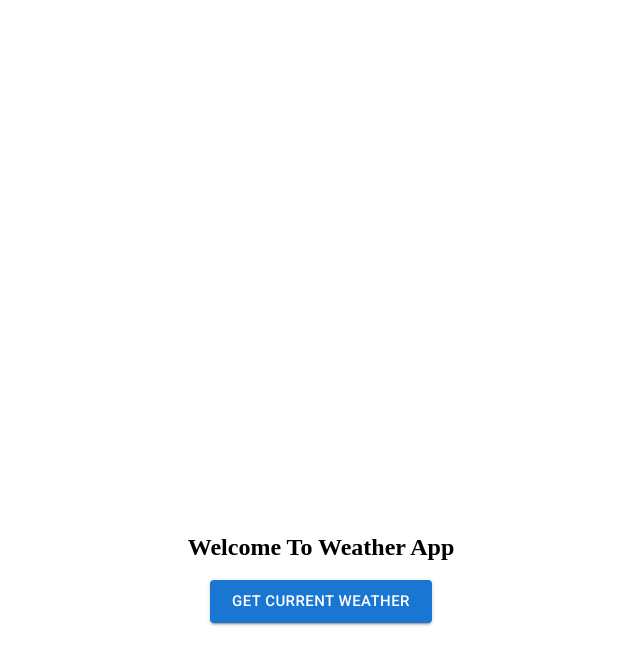
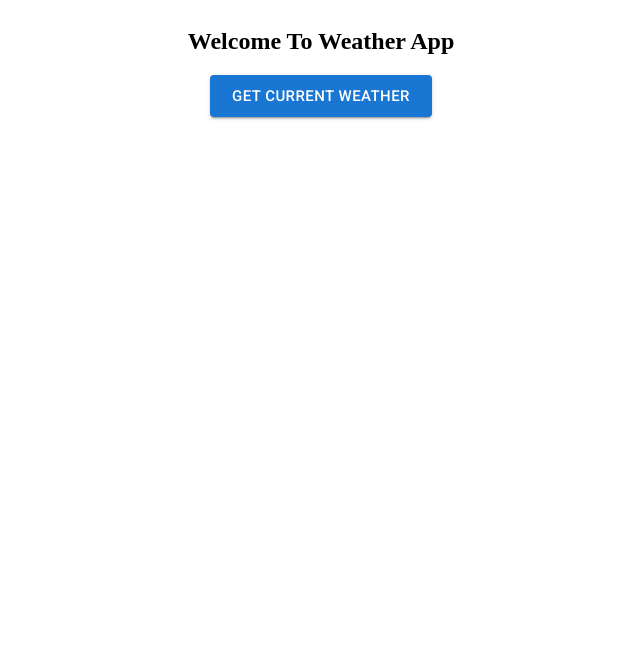
Before and after one commit to liu-xiaotian/react-concise-challenge, a React (Vite) app in the folder weather-app/: page / in a window 1280 px wide. Shown: the top 664 px of the page, without its empty margins (319-959 px from the left). Built offline with nearby package versions, Linux system fonts and the light colour scheme.

Commit message:
重构与切换 3-5

```diff
--- a/weather-app/src/App.jsx
+++ b/weather-app/src/App.jsx
@@ -1,14 +1,20 @@
+import { useState } from "react";
 import Container from "./components/Container";
 import Forecast from "./components/Forecast";
 import Home from "./components/Home";
 import useGeolocation from "./hooks/useGeolocation";
 
 function App() {
-  const { getPosition, status } = useGeolocation();
+  const { getPosition, status, position } = useGeolocation();
+
+  const [isHome, setIsHome] = useState(true);
+
   return (
     <Container>
-      <Home getPosition={getPosition} status={status} />
-      {/* <Forecast /> */}
+      {isHome && (
+        <Home getPosition={getPosition} status={status} setIsHome={setIsHome} />
+      )}
+      {!isHome && <Forecast position={position} setIsHome={setIsHome} />}
     </Container>
   );
 }
--- /dev/null
+++ b/weather-app/src/components/CurrentWeather.jsx
@@ -0,0 +1,18 @@
+import styles from "./CurrentWeather.module.css";
+import Day from "./Day";
+import { Button } from "@mui/material";
+function CurrentWeather({ data, status, setIsHome }) {
+  return (
+    <section className={styles.section}>
+      <Day
+        temperature={{ max: data.main.temp_max, min: data.main.temp_min }}
+        iconCode={data.weather[0].icon}
+      />
+      <Button variant="contained" size="large" onClick={() => setIsHome(false)}>
+        {status}
+      </Button>
+    </section>
+  );
+}
+
+export default CurrentWeather;
--- /dev/null
+++ b/weather-app/src/components/CurrentWeather.module.css
@@ -0,0 +1,6 @@
+main {
+  display: flex;
+  flex-direction: column;
+  justify-content: center;
+  align-items: center;
+}
--- a/weather-app/src/components/Forecast.jsx
+++ b/weather-app/src/components/Forecast.jsx
@@ -1,10 +1,13 @@
 import { List, ListItem, ListItemAvatar, ListItemText } from "@mui/material";
 import Avatar from "@mui/material/Avatar";
+import HomeIcon from "@mui/icons-material/Home";
+import Fab from "@mui/material/Fab";
+import Home from "./Home";
 
 // Weather forecast
 // https://api.openweathermap.org/data/2.5/forecast?lat={lat}&lon={lon}&appid={API key}
 
-function Forecast() {
+function Forecast({ position, setIsHome }) {
   const weatherForecasts = [
     {
       id: 1,
@@ -39,8 +42,13 @@ function Forecast() {
       date: "2024-04-03",
     },
   ];
-
+  const fabStyle = {
+    position: "absolute",
+    bottom: 16,
+    right: 16,
+  };
   return (
+    <>
       <List sx={{ width: "100%", maxWidth: 360, bgcolor: "background.paper" }}>
         {weatherForecasts.map((weatherForecast) => (
           <ListItem key={weatherForecast.id}>
@@ -61,6 +69,15 @@ function Forecast() {
           </ListItem>
         ))}
       </List>
+      <Fab
+        sx={fabStyle}
+        color="primary"
+        aria-label="add"
+        onClick={() => setIsHome(true)}
+      >
+        <HomeIcon />
+      </Fab>
+    </>
   );
 }
 export default Forecast;
--- a/weather-app/src/components/Home.jsx
+++ b/weather-app/src/components/Home.jsx
@@ -1,13 +1,12 @@
 import { Button } from "@mui/material";
-import Day from "./Day";
-import styles from "./Home.module.css";
 import Welcome from "./Welcome";
 import useCurrentWeather from "../hooks/useCurrentWeather";
+import CurrentWeather from "./CurrentWeather";
 
 const API_URL = import.meta.env.VITE_API_URL;
 const API_KEY = import.meta.env.VITE_API_KEY;
 
-function Home({ getPosition, status }) {
+function Home({ getPosition, status, setIsHome }) {
   // const [data, setData] = useState(null);
 
   // const { trigger, data, isMutating, error } = useSWRMutation(API_URL, fetcher);
@@ -20,15 +19,14 @@ function Home({ getPosition, status }) {
 
   const { data, isMutating, getCurrentWeather } =
     useCurrentWeather(getPosition);
+
+  if (data) {
+    return <CurrentWeather data={data} status={status} setIsHome={setIsHome} />;
+  }
+
   return (
-    <section className={styles.section}>
-      {data && (
-        <Day
-          temperature={{ max: data.main.temp_max, min: data.main.temp_min }}
-          iconCode={data.weather[0].icon}
-        />
-      )}
-      {!data && <Welcome>Welcome To Weather App</Welcome>}
+    <>
+      <Welcome>{isMutating ? "Loading..." : "Welcome To Weather App"}</Welcome>
       <Button
         disabled={isMutating}
         variant="contained"
@@ -37,7 +35,7 @@ function Home({ getPosition, status }) {
       >
         {status}
       </Button>
-    </section>
+    </>
   );
 }
 export default Home;
--- a/weather-app/src/hooks/useGeolocation.js
+++ b/weather-app/src/hooks/useGeolocation.js
@@ -2,6 +2,7 @@ import { useState } from "react";
 
 export default function () {
   const [status, setStatus] = useState("Get Current Weather");
+  const [position, setPosition] = useState(null);
 
   async function getPosition() {
     return new Promise((resolve, reject) => {
@@ -20,6 +21,7 @@ export default function () {
 
           resolve({ latitude, longitude });
           setStatus("Get Forecast Weather");
+          setPosition({ latitude, longitude });
         },
         (error) => {
           reject(error);
@@ -30,5 +32,5 @@ export default function () {
       );
     });
   }
-  return { getPosition, status };
+  return { getPosition, status, position };
 }
```
Lines whose indentation alone changed are shown as unchanged.
